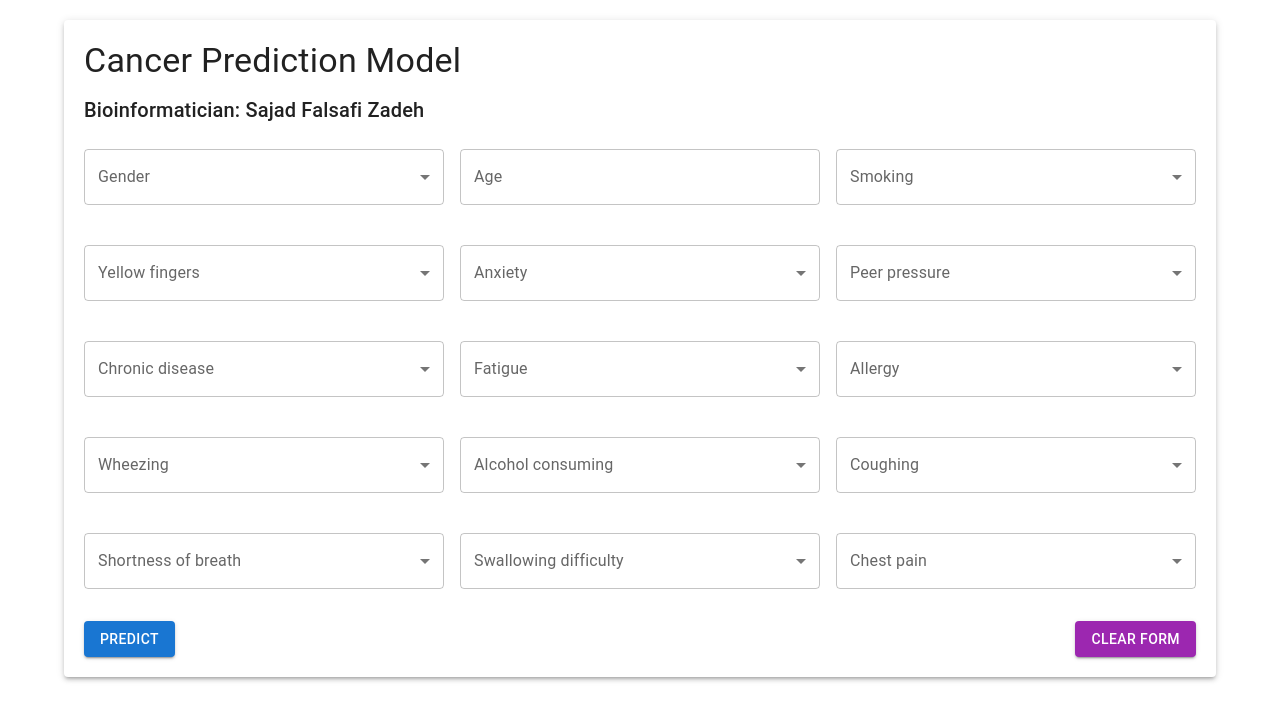
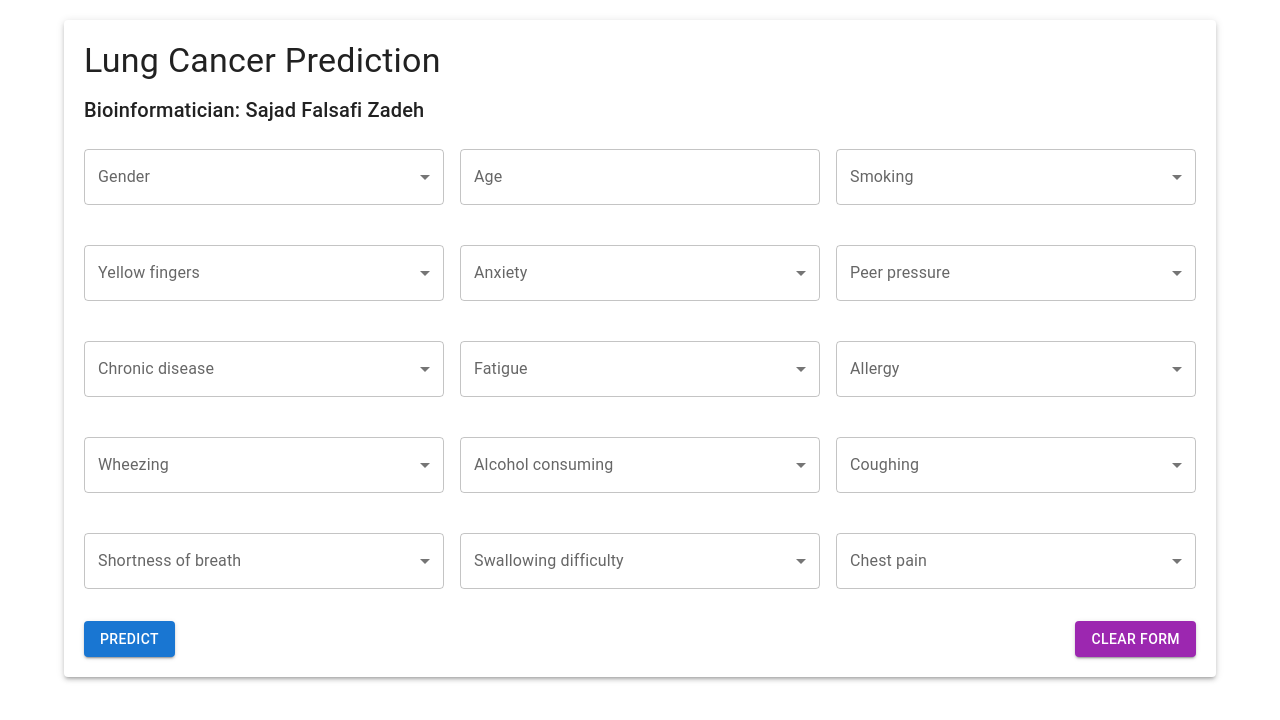
Before and after one commit to sajadfalsafi/front_cancer, a React (Create React App) app: page / in a window 1280 px wide. Shown: the top 720 px of the page. Built offline with nearby package versions, Linux system fonts and the light colour scheme.

Commit message:
edit title

```diff
--- a/src/App.js
+++ b/src/App.js
@@ -98,7 +98,7 @@ function App() {
             <Paper elevation={3} style={{ padding: '20px', marginTop: '20px' }}>
 
                 <Typography variant="h4" component="h1" gutterBottom>
-                    Cancer Prediction Model
+                    Lung Cancer Prediction
                 </Typography>
                 <Typography variant="h6" component="h6" gutterBottom>
                     Bioinformatician: Sajad Falsafi Zadeh
```
